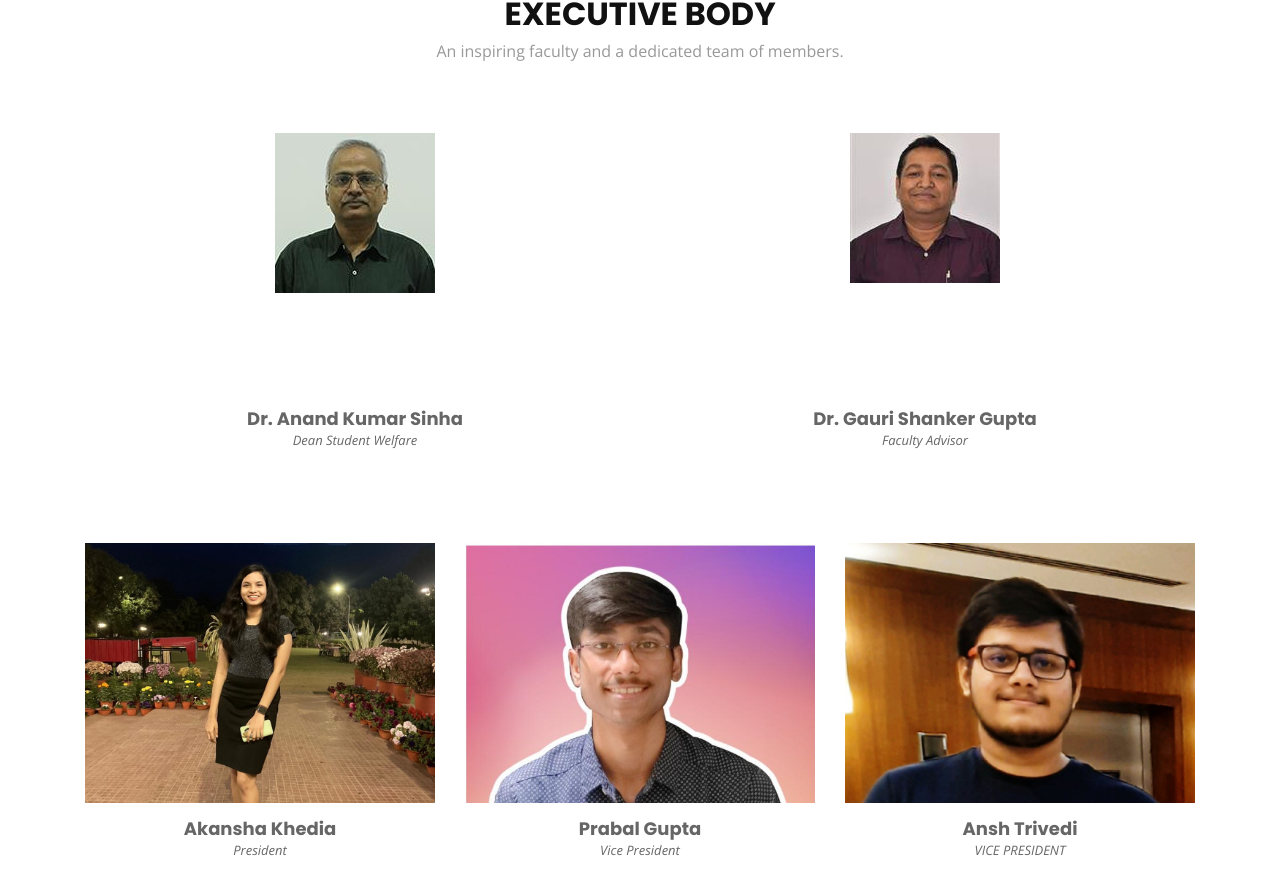
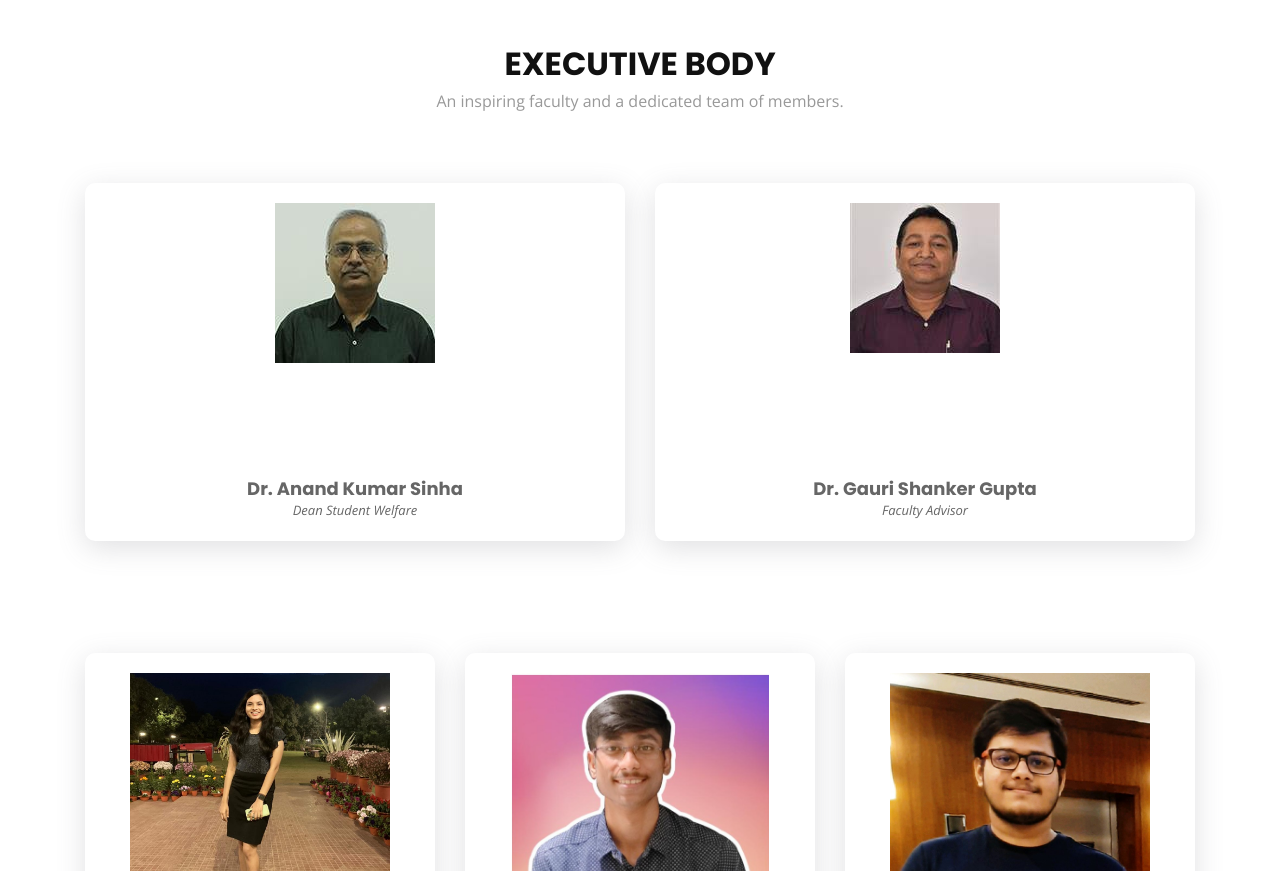
Before and after one commit to weaponxwolf/ietebitmesra2, a plain HTML site: page index.html in a window 1280 px wide. Shown: the part 1901-2772 px from the top of the page. Drawn offline with nearby package versions, Linux system fonts and the light colour scheme.

Commit message:
Home page Social Links Added

```diff
--- a/css/style.css
+++ b/css/style.css
@@ -519,6 +519,12 @@ body.mobile-nav-active #mobile-nav-toggle {
 #about {
 	background: #fff;
 	padding: 80px 0;
+
+}
+
+#about .about-container{
+	box-shadow: rgba(100, 100, 111, 0.2) 0px 7px 29px 0px;
+	padding: 5px;
 }
 
 #about .about-container .background {
@@ -530,6 +536,7 @@ body.mobile-nav-active #mobile-nav-toggle {
 
 #about .about-container .content {
 	background: #fff;
+
 }
 
 #about .about-container .title {
@@ -620,6 +627,10 @@ body.mobile-nav-active #mobile-nav-toggle {
 #facts {
 	background: #f7f7f7;
 	padding: 80px 0 60px 0;
+}
+#facts .container{
+	box-shadow: rgba(100, 100, 111, 0.2) 0px 7px 29px 0px;
+	padding: 20px;
 }
 
 #facts .counters span {
@@ -910,7 +921,10 @@ body.mobile-nav-active #mobile-nav-toggle {
 
 #team .member {
 	text-align: center;
-	margin-bottom: 20px;
+	margin-bottom: 40px;
+	box-shadow: rgba(100, 100, 111, 0.2) 0px 7px 29px 0px;
+	padding: 20px;
+	border-radius: 10px;
 }
 
 #team .member .pic {
@@ -920,7 +934,7 @@ body.mobile-nav-active #mobile-nav-toggle {
 }
 
 #team .member .pic img {
-	max-width: 100%;
+	max-height: 100%;
 }
 #team .member .pic-poster img {
 	max-width: 22%;
@@ -997,6 +1011,7 @@ body.mobile-nav-active #mobile-nav-toggle {
 	width: 100%;
 	background: #f7f7f7;
 	padding: 80px 0 40px 0;
+	box-shadow: rgba(100, 100, 111, 0.2) 0px 7px 29px 0px;
 }
 
 #contact #google-map {
--- a/database/members/exec_body.json
+++ b/database/members/exec_body.json
@@ -78,7 +78,7 @@
       {
             "name": "Kajal Kiran",
             "rank": 8,
-            "pic_name": "Kajal Kiran.jpeg",
+            "pic_name": "Kajal_Kiran.jpeg",
              "current_club_position": "JOINT TREASURER"
       },
       {
--- a/index.html
+++ b/index.html
@@ -273,7 +273,7 @@
               <script>
                 $(document).ready(function () {
                   $.get('database/members/exec_body.json', (data, status) => {
-
+              console.log(data);
                     data.forEach(member => {
                       $("#memberslist").append(`<div class="col-lg-4 col-md-6">
             <div class="member">
@@ -281,14 +281,27 @@
               <h4>${member.name}</h4>
               <span>${member.current_club_position}</span>
               <div class="social">
-                <div class="social">
-                  <a href=""><i class="fa fa-twitter"></i></a>
-                  <a href="https://www.facebook.com/vishalgorai.dev"><i class="fa fa-facebook"></i></a>
-                  <a href="https://www.linkedin.com/in/greyhatlinux"><i class="fa fa-linkedin"></i></a>
+                <div class="social" id="social_link_${member.rank}">
+
+
                 </div>
               </div>
             </div>
           </div>`)
+          if (member.instagram) {
+            $(`#social_link_${member.rank}`).append(`  <a href="${member.instagram}"><i class="fa fa-instagram"></i></a>`);
+          }
+          if (member.facebook) {
+            $(`#social_link_${member.rank}`).append(`  <a href="${member.facebook}"><i class="fa fa-facebook"></i></a>`);
+          }
+          if (member.linkdin) {
+            $(`#social_link_${member.rank}`).append(`  <a href="${member.linkdin}"><i class="fa fa-linkedin"></i></a>`);
+          }
+
+          if (member.twitter) {
+            $(`#social_link_${member.rank}`).append(`  <a href="${member.twitter}"><i class="fa fa-twitter"></i></a>`);
+          }
+
                     });
                   })
                 });
```
Also changed, not shown: database/img/Kajal_Kiran.jpeg (added).
